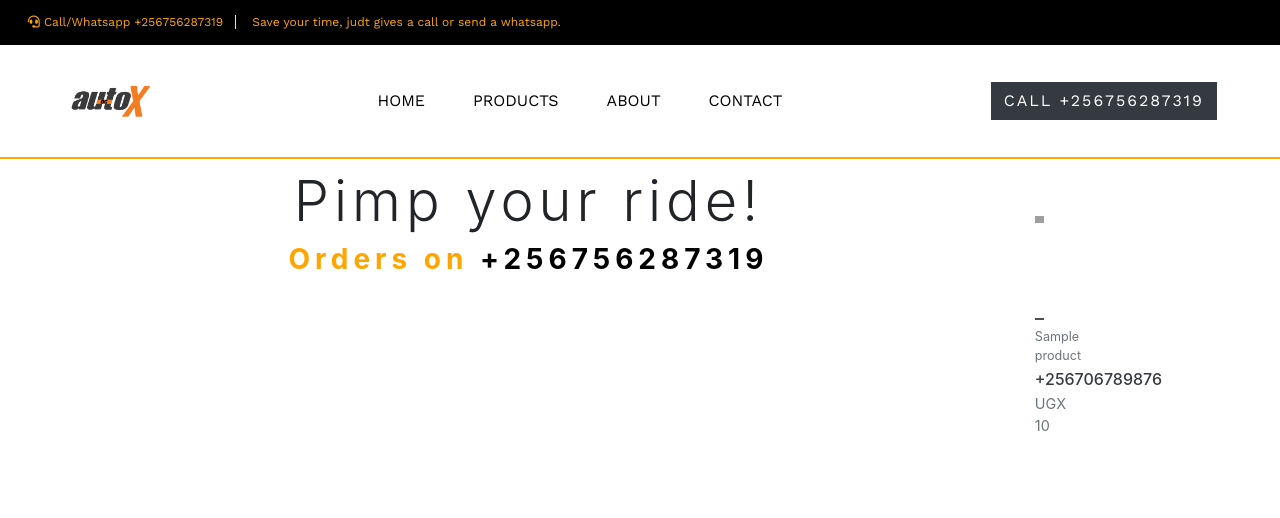
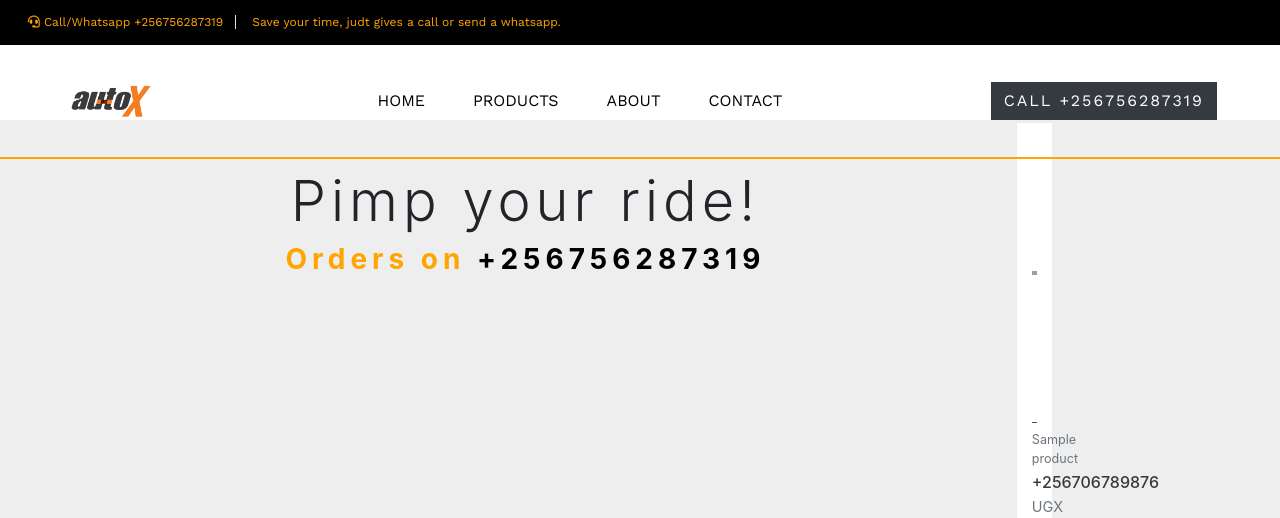
Before and after one commit to nkukehenry/autox, a CodeIgniter app: page /database/ in a window 1280 px wide. Shown: the top 518 px of the page. Run offline with CodeIgniter, Linux system fonts and the light colour scheme; tables that the repository leaves empty or names only in its code hold one stand-in row (values such as "Sample post"); data that the repository does not hold is empty; some web fonts are replaced; grey boxes are pictures that could not be loaded.

Commit message:
Added extra visible grid

```diff
--- a/application/views/pages/products.php
+++ b/application/views/pages/products.php
@@ -1,5 +1,5 @@
 
-<section class="my-4 py-20" style="margin-top: 120px!important;">
+<section class="my-4 py-20" style="margin-top: 120px!important;background-color: #eeeeee;">
   <div class="container">
     <div class="row">
 
@@ -14,7 +14,7 @@
      <!-- product -->
      <?php foreach ($products as $product): ?>
 
-     <div class="item col-md-3 col-lg-3  col-sm-6 col-xs-12">
+     <div class="item col-md-4 col-lg-3  col-sm-6 col-xs-12 box">
          <div class="product-image product-bg" style="background-image: url(<?php echo base_url() . 'assets/img/products/'. $product->images[0]->image; ?>);" >
          <div class="product-hover-overlay">
             <a href="#" class="product-hover-overlay-link"></a>
--- a/assets/css/creative.css
+++ b/assets/css/creative.css
@@ -577,7 +577,8 @@ i:hover {
 
 .product-image {
   position: relative;
-  border-bottom: 2px solid #495057;
+  border-bottom: 1px solid #495057;
+  min-height: 300px!important;
 }
 
 .product-image:hover {
@@ -1195,4 +1196,11 @@ a.btn.text-muted:hover {
 
 }
 
+.box{
+  box-sizing: border-box;
+  border: 3px solid transparent;
+  background-clip:padding-box;
+  background-color: #ffffff;
+}
+
 /*# sourceMappingURL=creative.css.map */
```
